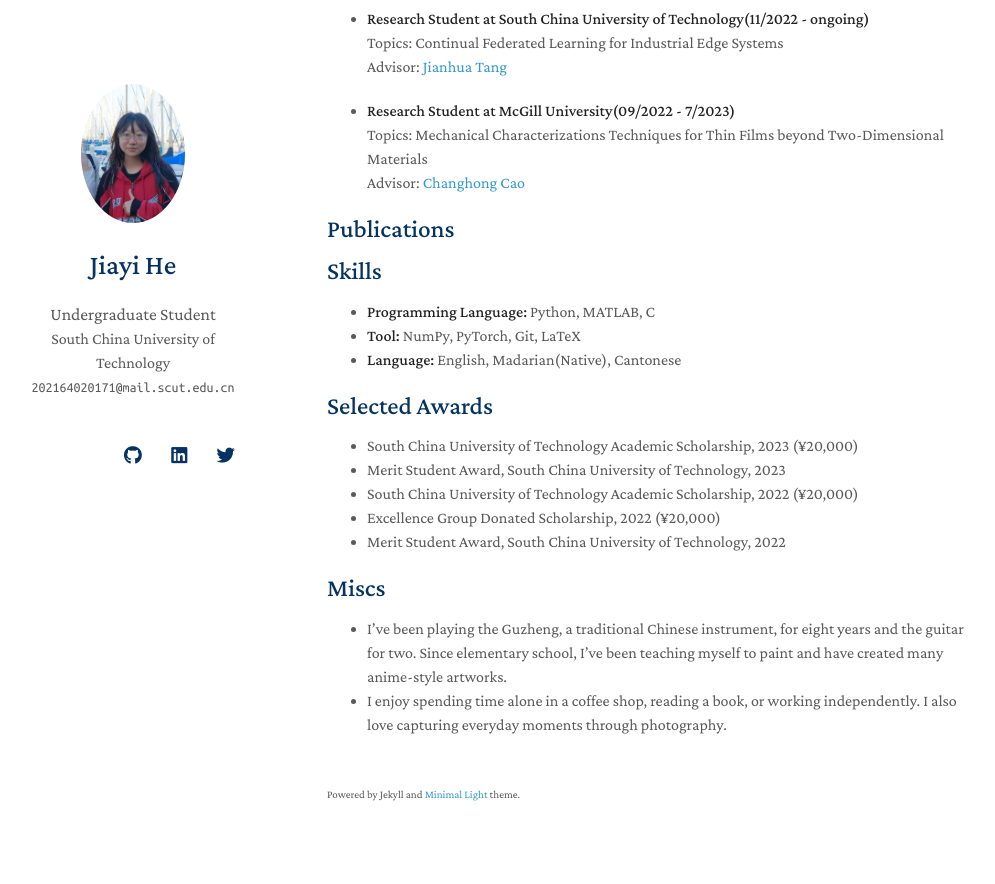
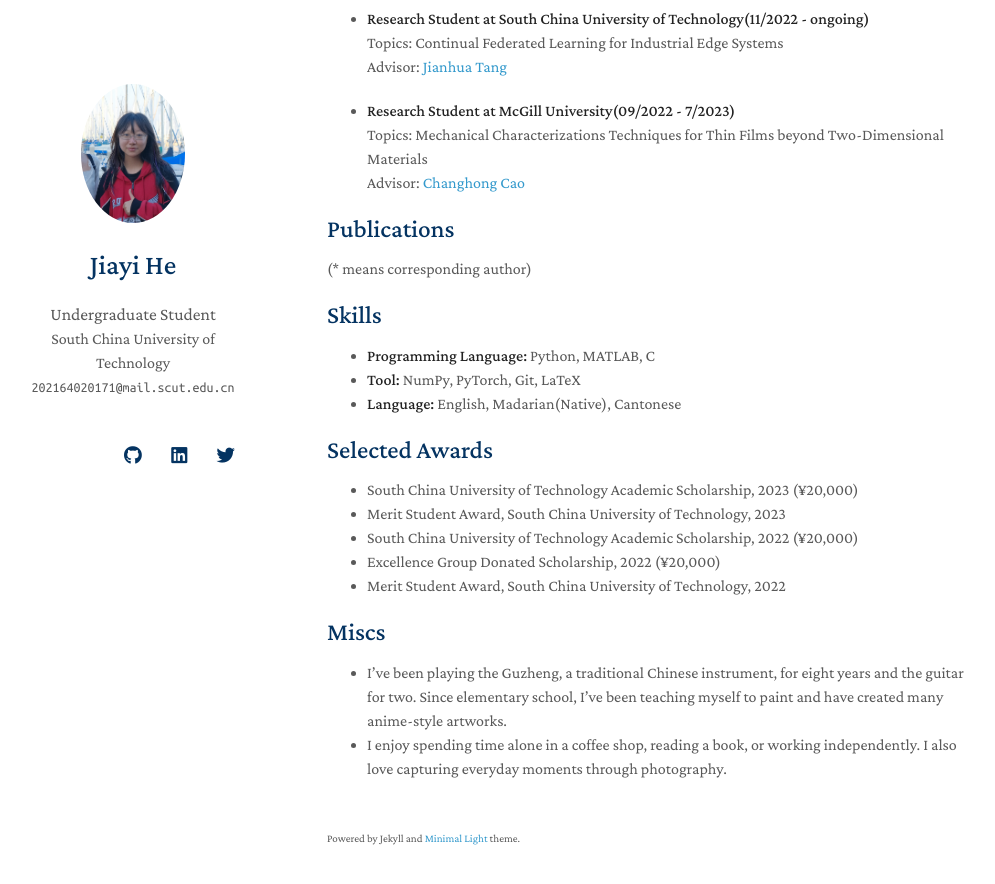
Before and after one commit to ivy3h/ivy3h.github.io, a Jekyll site: the page built from index.md, in a window 1280 px wide and 900 px high, scrolled down 742 px. Shown: the top 884 px of the window, without its empty margins (143-1138 px from the left). Built offline with Jekyll 4.4.1, drawn with Linux system fonts in a browser that asks for light colours; nearby versions of some CDN libraries; a style sheet for code colours, icons or effects is not loaded; our own code applies the rules of GitHub Pages for plain Markdown files.

Commit message:
Update index.md

```diff
--- a/index.md
+++ b/index.md
@@ -42,7 +42,7 @@ Topics: Mechanical Characterizations Techniques for Thin Films beyond Two-Dimens
 [comment]: <## News **[Nov.2023]**>
 
 ## Publications
-
+(* means corresponding author)
 
 
 ## Skills
```
